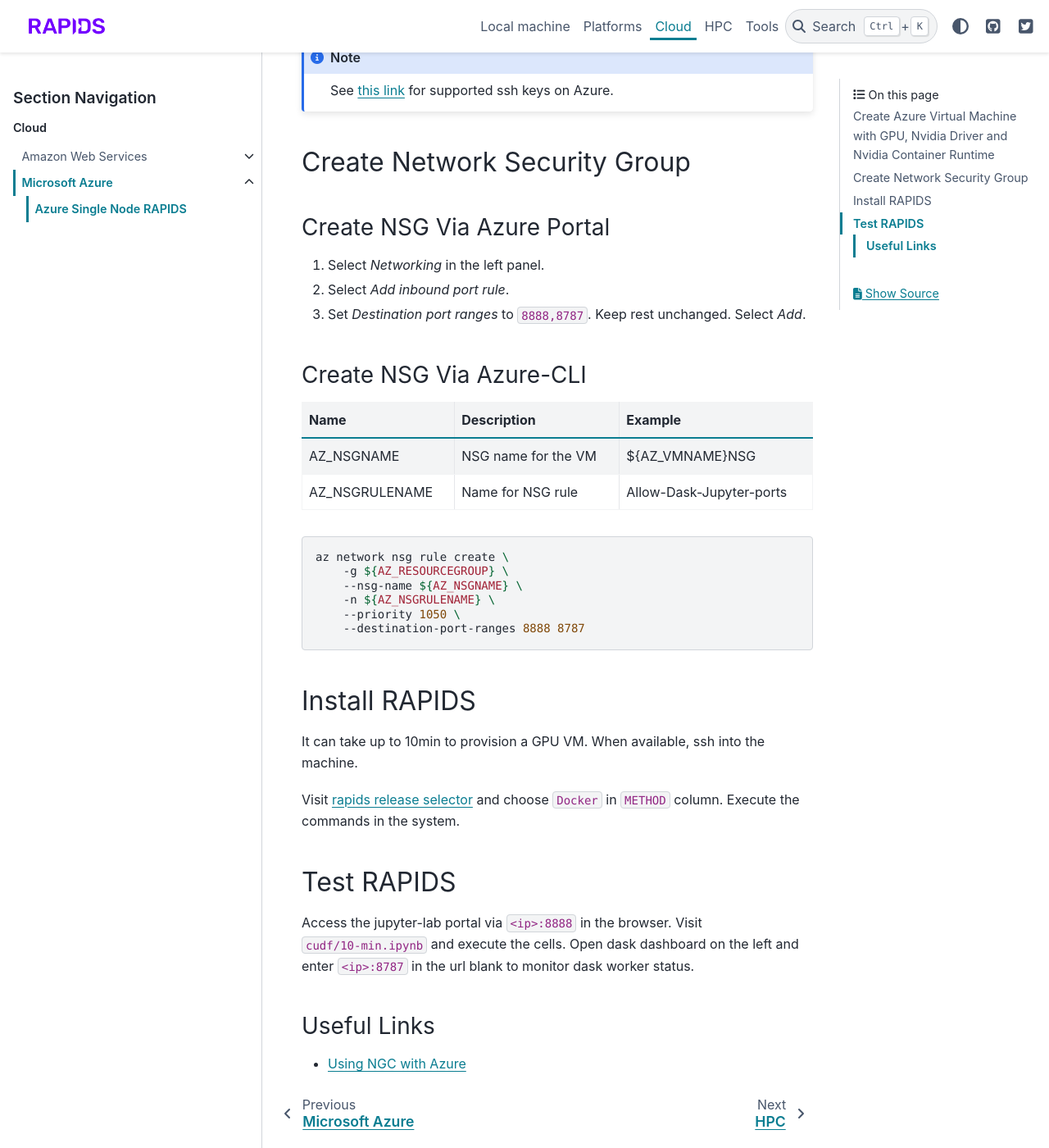
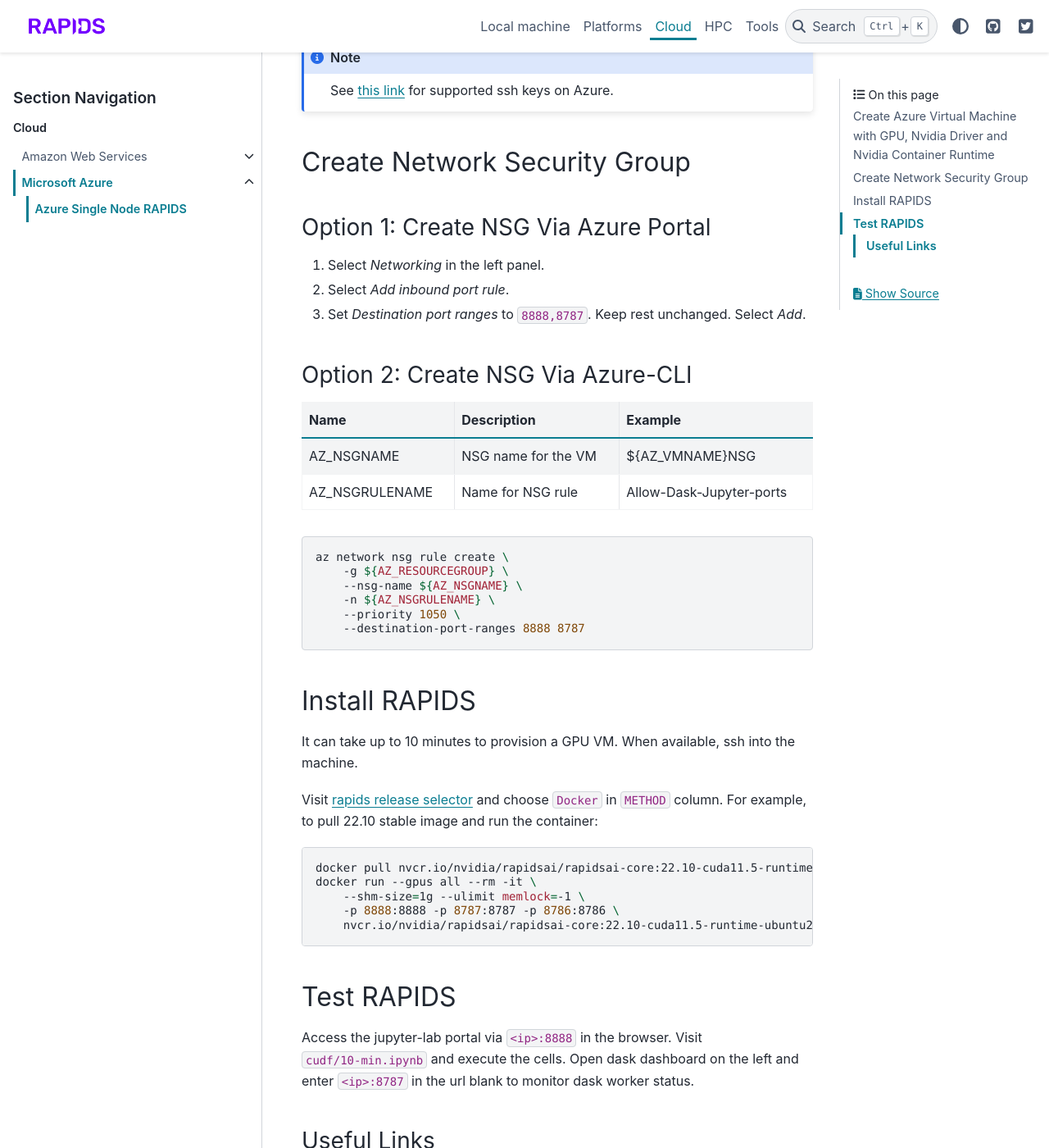
Before and after one commit to rapidsai/deployment, a Sphinx documentation site: the page built from source/cloud/azure/single-node.md, in a window 1280 px wide and 1400 px high, scrolled down 1848 px. Shown: the whole window at 82% size. Built offline with Sphinx 7.4.7 and the PyData theme 0.15.4, drawn with Linux system fonts in a browser that asks for light colours; some of the changed text lies outside the part shown.

Commit message:
address review comments

````diff
--- a/source/cloud/azure/single-node.md
+++ b/source/cloud/azure/single-node.md
@@ -5,7 +5,7 @@
 Nvidia maintains an image that pre-installs Nvidia drivers and container runtimes,
 we recommend using [this image](https://azuremarketplace.microsoft.com/en-us/marketplace/apps/nvidia.ngc_azure_17_11?tab=Overview) as the starting point.
 
-### Create VM Via Azure Portal
+### Option 1: Create VM Via Azure Portal
 
 1. Select the latest Nvidia GPU-Optimized VMI version from the drop down list, then select _Get It Now_.
 2. If already logged in on Azure, select continue clicking _Create_.
@@ -22,7 +22,7 @@ support availability zone. Try other availability options.
 
 Click _Review+Create_ to start the virtual machine.
 
-### Create VM Via Azure-CLI
+### Option 2: Create VM Via Azure-CLI
 
 Prepare the following environment variables.
 
@@ -59,13 +59,13 @@ for supported ssh keys on Azure.
 
 ## Create Network Security Group
 
-### Create NSG Via Azure Portal
+### Option 1: Create NSG Via Azure Portal
 
 1. Select _Networking_ in the left panel.
 2. Select _Add inbound port rule_.
 3. Set _Destination port ranges_ to `8888,8787`. Keep rest unchanged. Select _Add_.
 
-### Create NSG Via Azure-CLI
+### Option 2: Create NSG Via Azure-CLI
 
 | Name           | Description         | Example                  |
 | -------------- | ------------------- | ------------------------ |
@@ -83,10 +83,18 @@ az network nsg rule create \
 
 ## Install RAPIDS
 
-It can take up to 10min to provision a GPU VM. When available, ssh into the machine.
+It can take up to 10 minutes to provision a GPU VM. When available, ssh into the machine.
 
 Visit [rapids release selector](https://rapids.ai/start.html#get-rapids) and choose `Docker` in `METHOD`
-column. Execute the commands in the system.
+column. For example, to pull 22.10 stable image and run the container:
+
+```bash
+docker pull nvcr.io/nvidia/rapidsai/rapidsai-core:22.10-cuda11.5-runtime-ubuntu20.04-py3.9
+docker run --gpus all --rm -it \
+    --shm-size=1g --ulimit memlock=-1 \
+    -p 8888:8888 -p 8787:8787 -p 8786:8786 \
+    nvcr.io/nvidia/rapidsai/rapidsai-core:22.10-cuda11.5-runtime-ubuntu20.04-py3.9
+```
 
 ## Test RAPIDS
 
````
